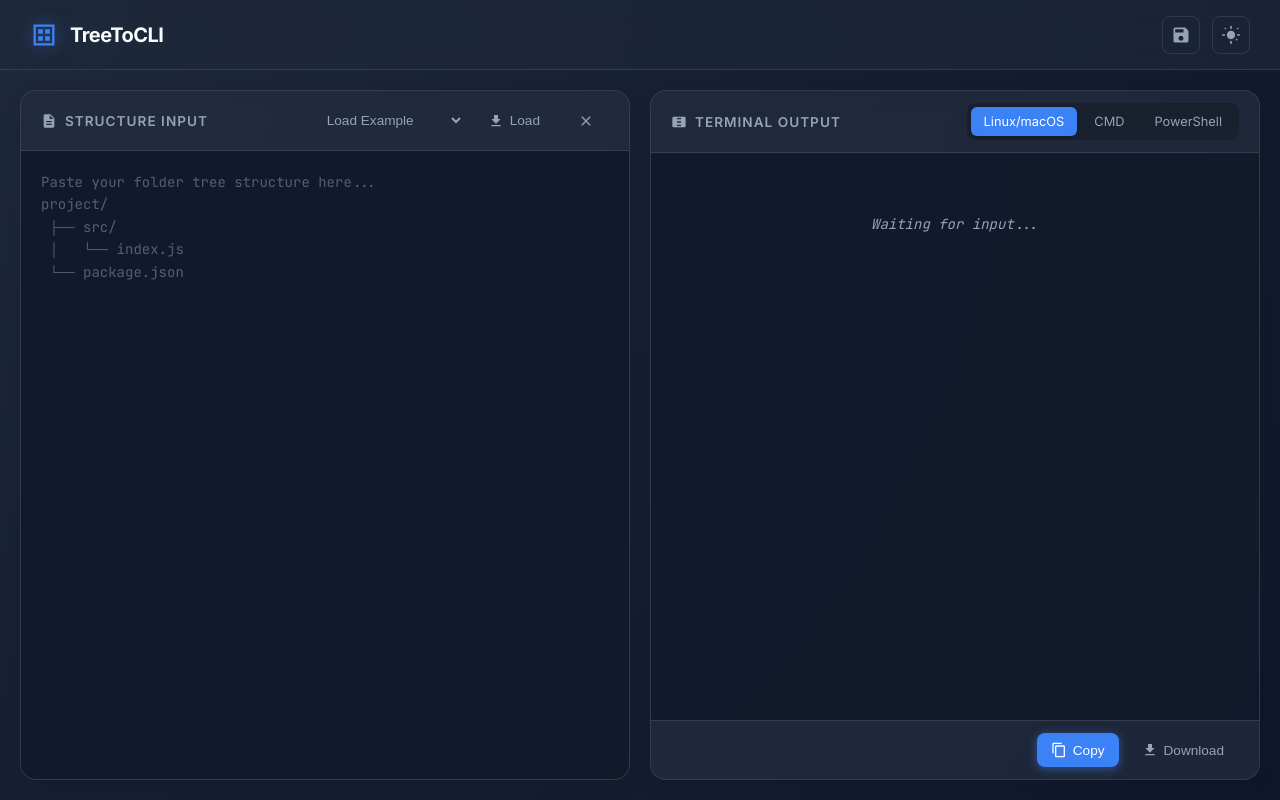
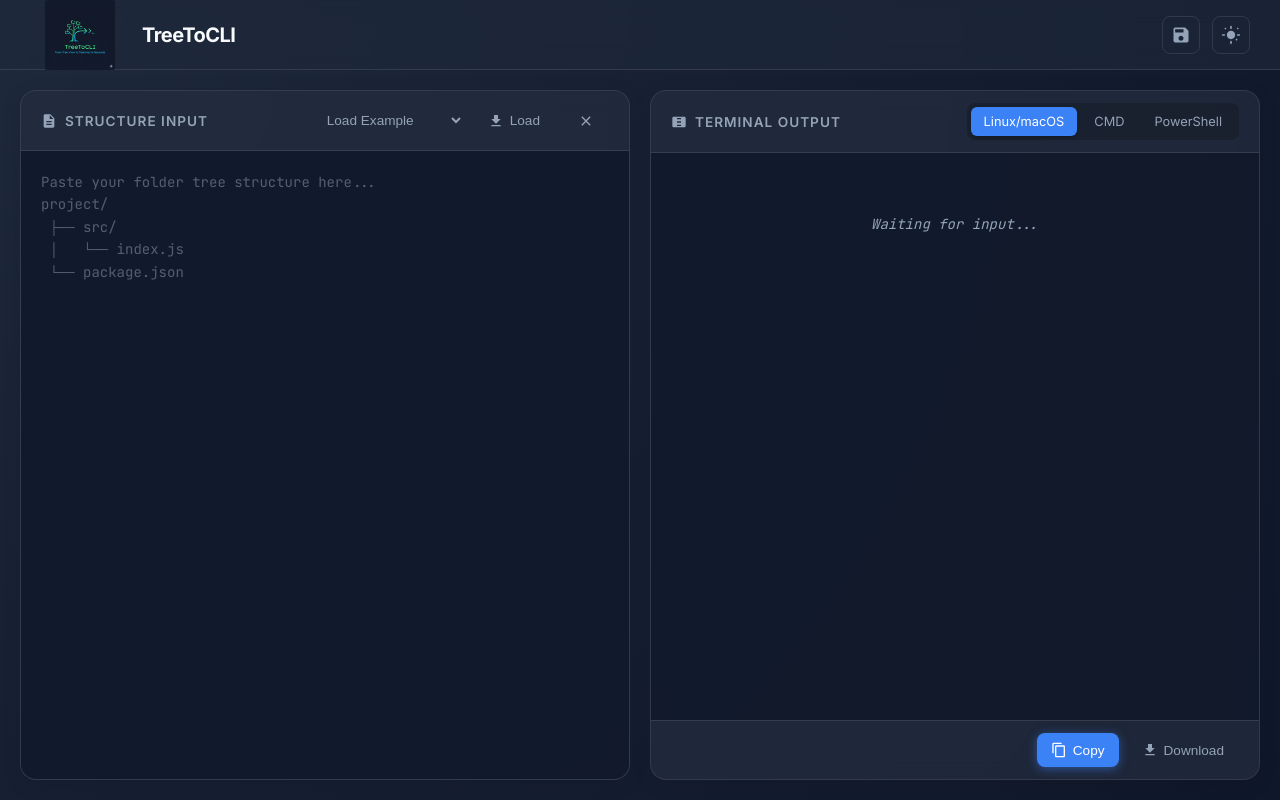
Before and after one commit to Samrajg/treetocli, a plain HTML site: page index.html in a window 1280 px wide. Drawn offline with Linux system fonts and the light colour scheme; files whose address does not match are found by name.

Commit message:
logo_updated

```diff
--- a/index.html
+++ b/index.html
@@ -4,6 +4,9 @@
 <meta charset="UTF-8">
 <meta name="viewport" content="width=device-width, initial-scale=1.0">
 <title>TreeToCLI - Developer Tool</title>
+
+<!-- UPDATED: Favicon -->
+<link rel="icon" type="image/png" href="E:\TreeToCLI\treetoclilogo.png">
 
 <!-- Fonts: Inter for UI, JetBrains Mono for Code -->
 <link rel="preconnect" href="https://fonts.googleapis.com">
@@ -90,13 +93,28 @@ header {
     font-weight: 700;
     font-size: 1.25rem;
     letter-spacing: -0.5px;
+    color: var(--text-primary);
 }
 
-.brand svg {
-    width: 28px;
-    height: 28px;
+/* Logo Styles */
+.brand-logo-img {
+    height: 70px;
+    width: 100px;
+    border-radius: 20px;
+    object-fit: contain;
+    transition: transform 0.3s;
+}
+
+.brand-logo-img:hover {
+    transform: scale(1.05);
+}
+
+.brand-logo-svg {
+    width: 32px;
+    height: 32px;
     fill: var(--accent-primary);
     filter: drop-shadow(0 0 8px var(--accent-glow));
+    display: none; /* Hidden by default, shown via JS on error */
 }
 
 .header-controls {
@@ -374,10 +392,15 @@ textarea.dragover + .drag-overlay { opacity: 1; }
 
 <header>
     <div class="brand">
-        <!-- Tree Icon -->
-        <svg viewBox="0 0 24 24">
+        <!-- UPDATED: Your Logo Image -->
+        <!-- If this fails to load, the SVG below will appear automatically -->
+        <img src="E:\TreeToCLI\treetoclilogo.png" class="brand-logo-img" onerror="this.style.display='none'; this.nextElementSibling.style.display='block'" alt="TreeToCLI Logo">
+
+        <!-- Fallback SVG Icon (Hidden by default) -->
+        <svg class="brand-logo-svg" viewBox="0 0 24 24">
             <path d="M3 3h18v18H3V3zm16 16V5H5v14h14zM7 7h4v4H7V7zm0 6h4v4H7v-4zm6-6h4v4h-4V7zm0 6h4v4h-4v-4z"/>
         </svg>
+
         TreeToCLI
     </div>
     <div class="header-controls">
@@ -385,7 +408,6 @@ textarea.dragover + .drag-overlay { opacity: 1; }
             <svg viewBox="0 0 24 24"><path d="M17 3H5a2 2 0 0 0-2 2v14a2 2 0 0 0 2 2h14c1.1 0 2-.9 2-2V7l-4-4zm-5 16c-1.66 0-3-1.34-3-3s1.34-3 3-3 3 1.34 3 3-1.34 3-3 3zm3-10H5V5h10v4z"/></svg>
         </button>
         <button class="icon-btn" onclick="toggleTheme()" title="Toggle Theme">
-            <!-- Sun/Moon Icon handled via JS logic usually, static for now -->
             <svg id="theme-icon" viewBox="0 0 24 24"><path d="M12 7c-2.76 0-5 2.24-5 5s2.24 5 5 5 5-2.24 5-5-2.24-5-5-5zM2 13h2c.55 0 1-.45 1-1s-.45-1-1-1H2c-.55 0-1 .45-1 1s.45 1 1 1zm18 0h2c.55 0 1-.45 1-1s-.45-1-1-1h-2c-.55 0-1 .45-1 1s.45 1 1 1zM11 2v2c0 .55.45 1 1 1s1-.45 1-1V2c0-.55-.45-1-1-1s-1 .45-1 1zm0 18v2c0 .55.45 1 1 1s1-.45 1-1v-2c0-.55-.45-1-1-1s-1 .45-1 1zM5.99 4.93c.39-.39.39-1.02 0-1.41-.39-.39-1.02-.39-1.41 0-.39.39-.39 1.02 0 1.41.39.39 1.02.39 1.41 0zm13.42 13.42c.39-.39.39-1.02 0-1.41-.39-.39-1.02-.39-1.41 0-.39.39-.39 1.02 0 1.41.39.39 1.02.39 1.41 0zm-9.19 8.49c.39-.39.39-1.02 0-1.41-.39-.39-1.02-.39-1.41 0-.39.39-.39 1.02 0 1.41.39.39 1.02.39 1.41 0zM19.41 4.93c.39.39 1.02.39 1.41 0 .39-.39.39-1.02 0-1.41-.39-.39-1.02-.39-1.41 0-.39.39-.39 1.02 0 1.41z"/></svg>
         </button>
     </div>
```
Also changed, not shown: treetoclilogo.png (added).
